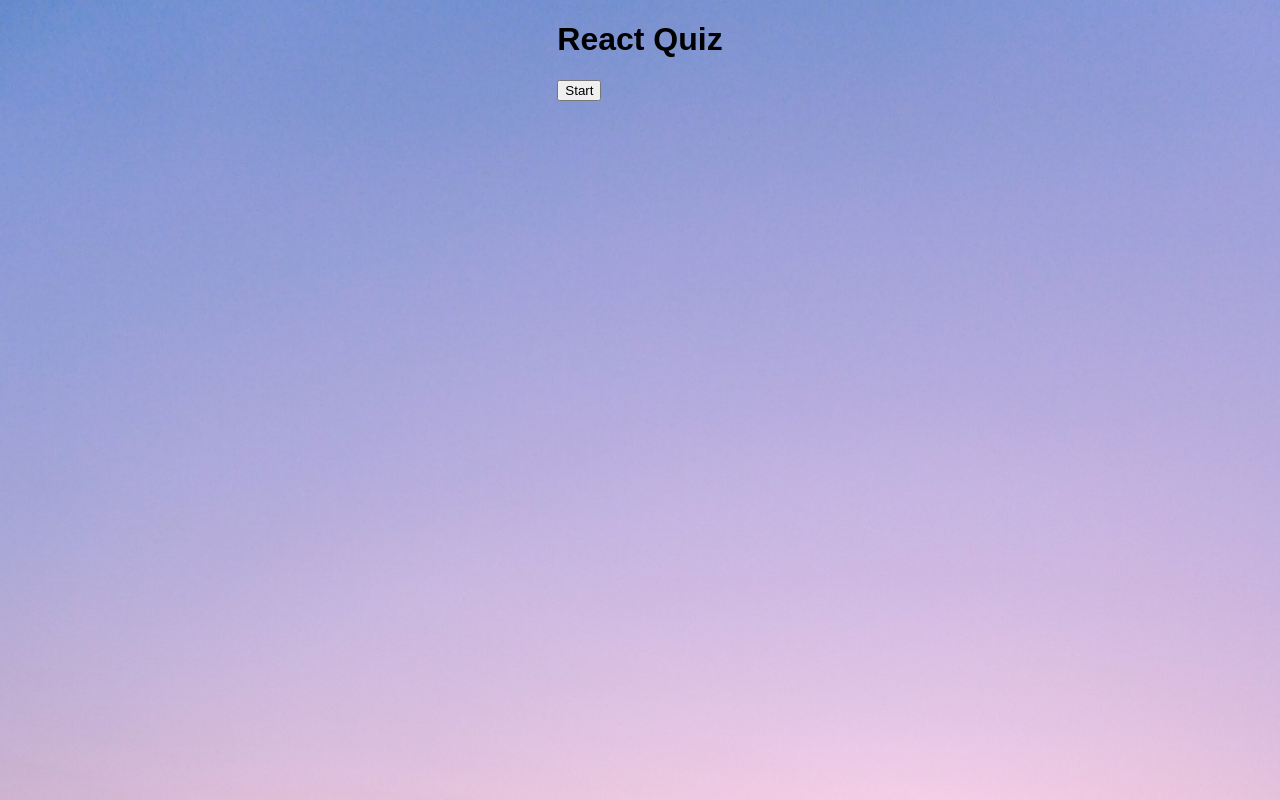
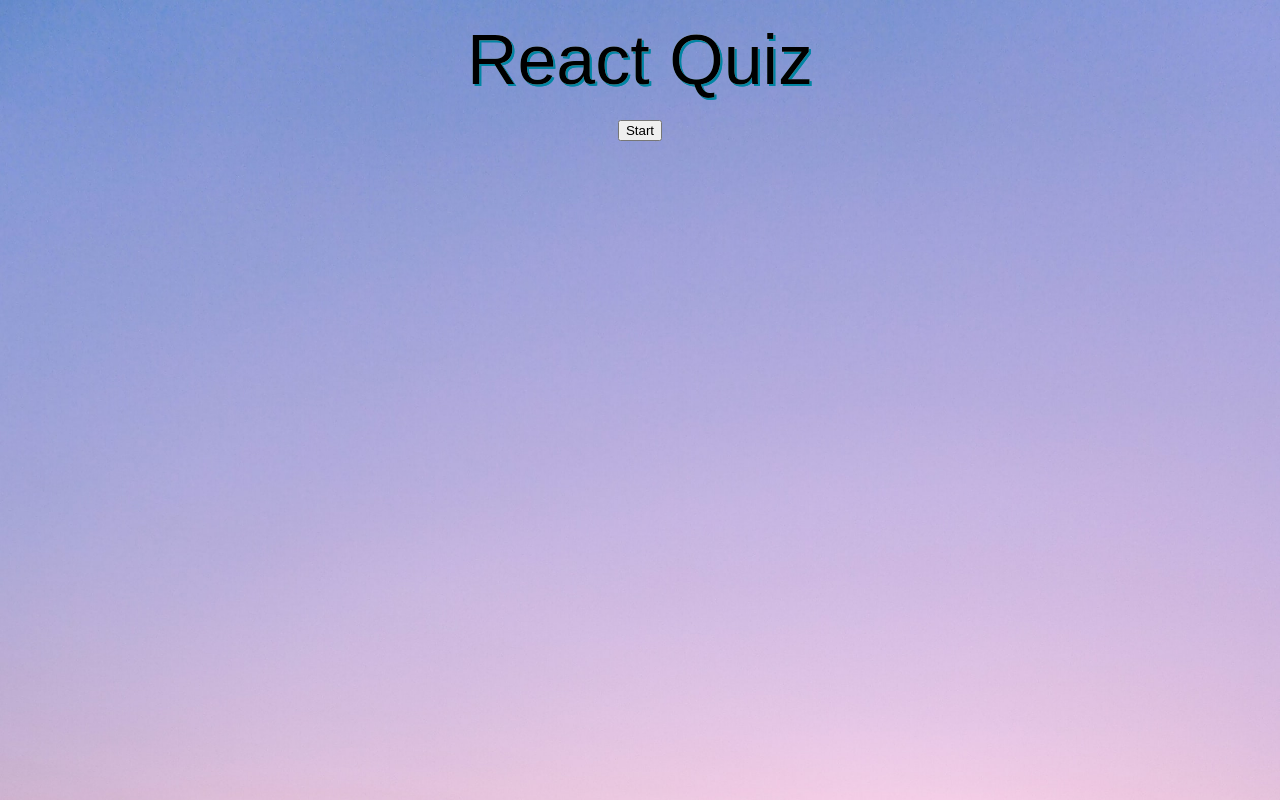
Before and after one commit to kangja/react-typescript-quiz-app, a React (Create React App) app in the folder react-typescript-quiz-app/: page / in a window 1280 px wide. Built offline with nearby package versions, Linux system fonts and the light colour scheme; the HTML template or start-up script is replaced by a standard one.

Commit message:
progress

```diff
--- a/react-typescript-quiz-app/src/App.styles.ts
+++ b/react-typescript-quiz-app/src/App.styles.ts
@@ -19,5 +19,33 @@
     box-sizing: border-box;
     font-family: "Catamaran", sans-serif;
 }
+`;
 
+export const Wrapper = styled.div`
+    display: flex;
+    flex-direction: column;
+    align-items: center;
+
+    > p {
+        color: #fff;
+    }
+
+    .score {
+        color: #fff;
+        font-size: 2rem;
+        margin: 0;
+    }
+
+
+    h1 {
+        font-family: Fascinate Inline, Haettenschweiler, "Arial Narrow Bold", sans-serif;
+        background-image: linear-gradient(180deg, #fff, #87f1ff);
+        background-size: 100%;
+        background-clip: text;
+        filter: drop-shadow(2px 2px #0085a3);
+        font-size: 70px;
+        font-weight: 400;
+        text-align: center;
+        margin: 20px;
+    }
 `
--- a/react-typescript-quiz-app/src/App.tsx
+++ b/react-typescript-quiz-app/src/App.tsx
@@ -5,7 +5,7 @@
 // Types
 import { QuestionState, Difficulty } from "./API"
 // Styles
-import { GlobalStyle } from "./App.styles";
+import { GlobalStyle, Wrapper } from "./App.styles";
 
 
 export type AnswerObject = {
@@ -76,7 +76,7 @@
   return (
     <>
     <GlobalStyle />
-    <div className="App">
+    <Wrapper>
       <h1>React Quiz</h1>
       {gameOver || userAnswers.length === TOTAL_QUESTIONS ? (
       <button className="start" onClick={startTrivia} >
@@ -100,7 +100,7 @@
         Next Question
       </button>
       ): null}
-    </div>
+    </Wrapper>
     </>
   );
 }
```
